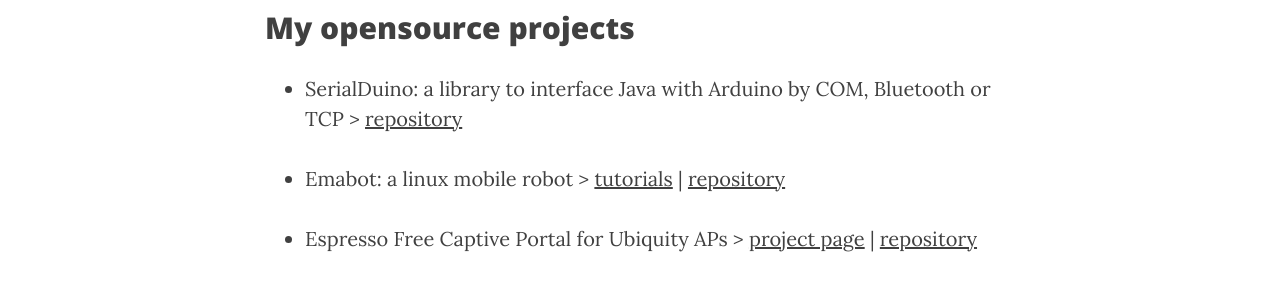
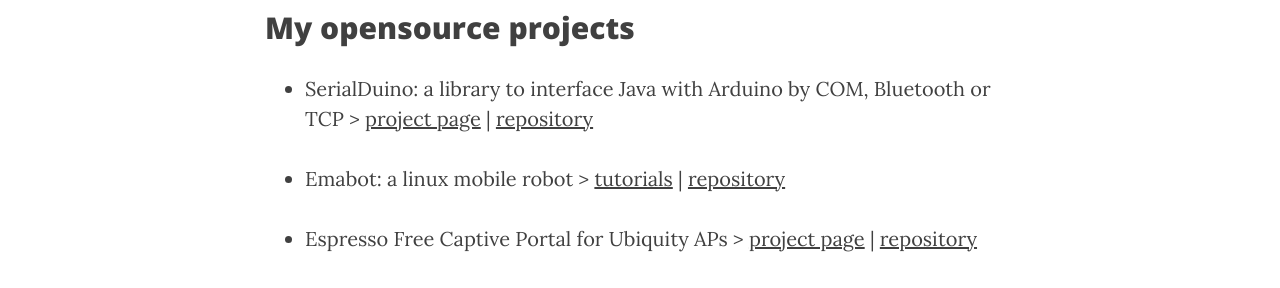
Before and after one commit to emanuelepaiano/emanuelepaiano.github.io, a Jekyll site: the page built from projects.html, in a window 1280 px wide. Shown: the part 507-795 px from the top of the page. Built offline with Jekyll 4.4.1, drawn with Linux system fonts in a browser that asks for light colours; nearby versions of some CDN libraries.

Commit message:
Update projects.html

```diff
--- a/projects.html
+++ b/projects.html
@@ -11,6 +11,7 @@
         <li>
                 <p>
                         SerialDuino: a library to interface Java with Arduino by COM, Bluetooth or TCP >
+                        <a href="https://emanuelepaiano.github.io//2017/10/05/Yet-another-Monitor/">project page</a> |
                         <a href="https://github.com/emanuelepaiano/serialduino/">repository</a>
                 </p>
         </li>
```
